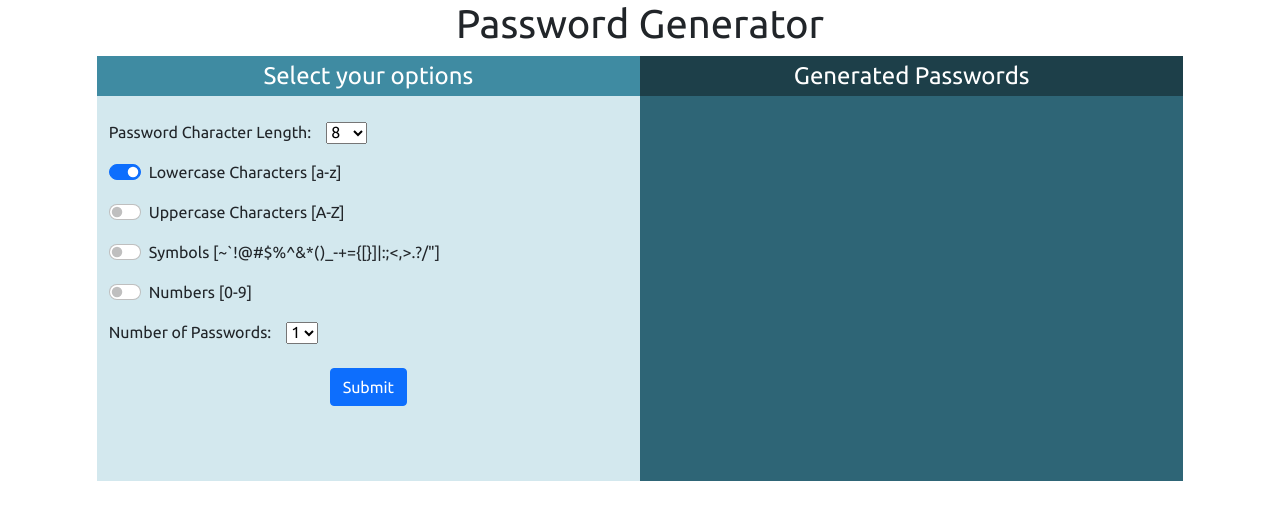
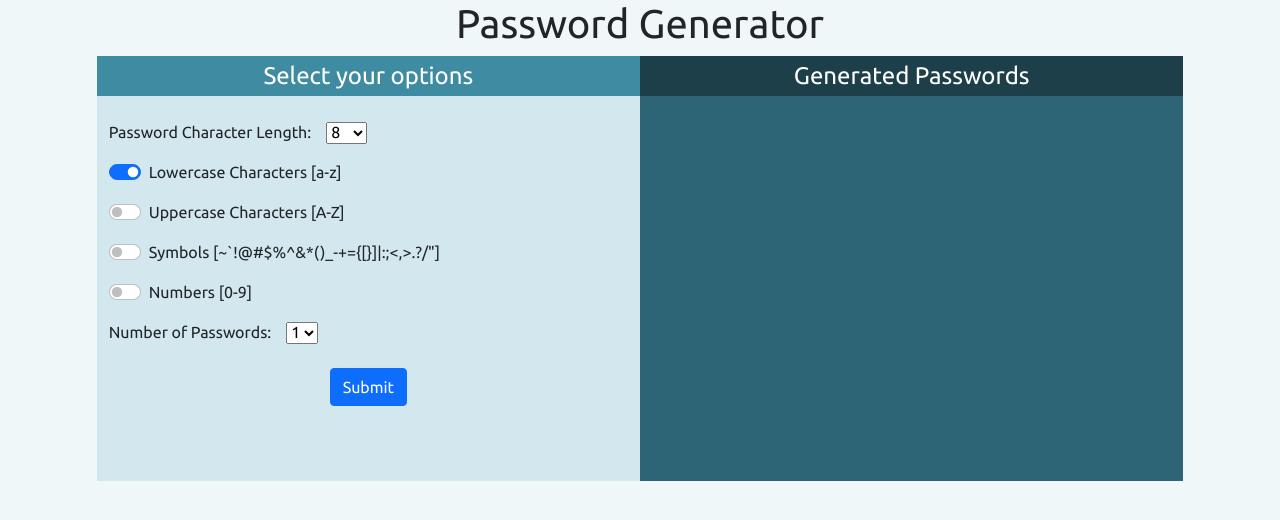
Before and after one commit to Joeseff6/Password-Generator, a React (Create React App) app: page / in a window 1280 px wide. Shown: the top 520 px of the page. Built offline with nearby package versions, Linux system fonts and the light colour scheme.

Commit message:
Change background color of the application

```diff
--- a/src/App.css
+++ b/src/App.css
@@ -1,5 +1,9 @@
 * {
   font-family: 'Ubuntu', sans-serif;
+}
+
+body {
+  background-color: #F0F7F9;
 }
 
 #input-container {
```
